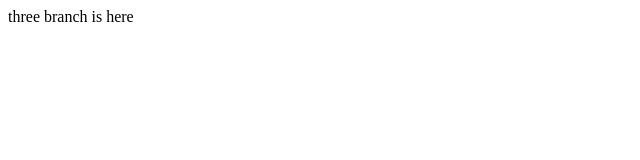
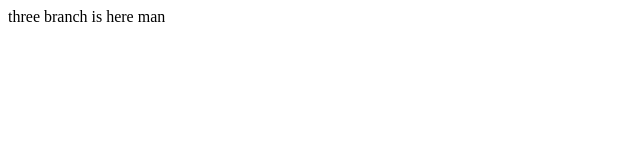
Before and after one commit to tulinthecno/honor, a Next.js app: page /three in a window 1280 px wide. Shown: the top 160 px of the page, without its empty margins (0-640 px from the left). Built offline with nearby package versions, Linux system fonts and the light colour scheme.

Commit message:
add pafge three

```diff
--- a/pages/three.jsx
+++ b/pages/three.jsx
@@ -2,6 +2,6 @@ import React from 'react'
 
 export default function Three() {
   return (
-    <div>three branch is here</div>
+    <div>three branch is here man</div>
   )
 }
```
